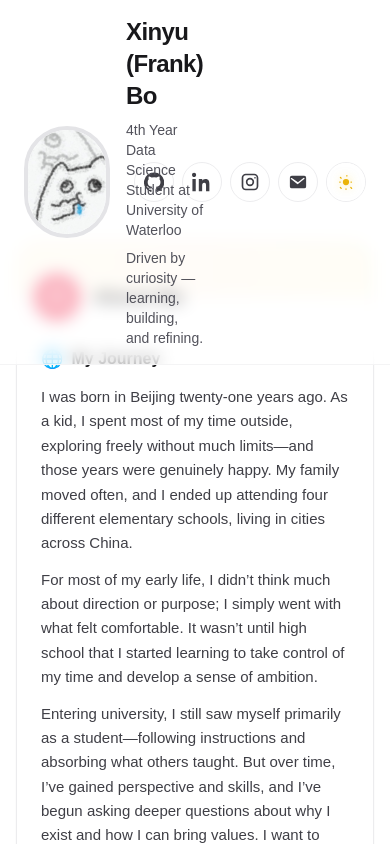
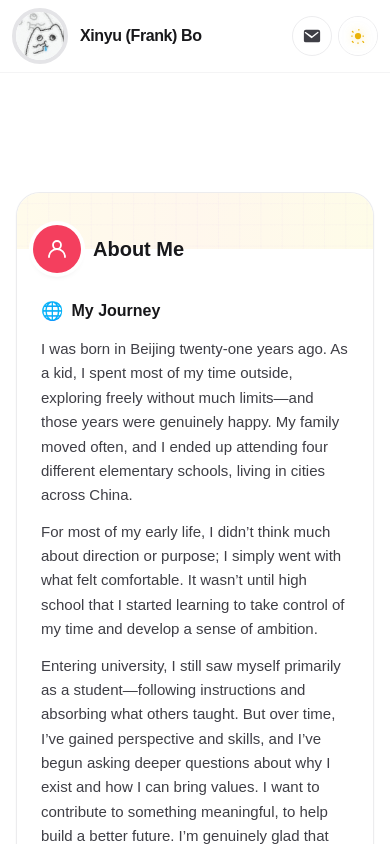
Before and after one commit to babarener/My-Website, a Next.js app: page / in a window 390 px wide. Shown: the top 844 px of the page. Built offline with nearby package versions, Linux system fonts and the light colour scheme.

Commit message:
Make header responsive on small screens

```diff
--- a/src/components/Navbar.tsx
+++ b/src/components/Navbar.tsx
@@ -29,45 +29,45 @@ export default function Navbar() {
       >
         <div
           className={[
-            "mx-auto max-w-6xl px-6 flex items-center justify-between gap-6",
+            "mx-auto max-w-6xl px-3 sm:px-6 flex items-center justify-between gap-2 sm:gap-6",
             "transition-all duration-300",
-            scrolled ? "py-1" : "py-4",
+            scrolled ? "py-1.5 sm:py-1" : "py-2 sm:py-4",
             ].join(" ")}
         >
           {/* 左侧：头像 + 名字 + 简介（滚动时隐藏姓名与简介，头像缩小） */}
-          <div className="flex items-center gap-4 sm:gap-5 min-w-0">
+          <div className="flex min-w-0 flex-1 items-center gap-3 sm:gap-5">
             <img
               src="/frank.jpg"
               alt="Frank Bo"
               className={[
                 "rounded-full border-4 border-zinc-200 dark:border-zinc-800 object-cover",
                 "transition-all duration-300",
-                scrolled ? "w-10 h-10 border-2" : "w-28 h-28",
+                scrolled ? "w-9 h-9 sm:w-10 sm:h-10 border-2" : "w-14 h-14 sm:w-28 sm:h-28",
               ].join(" ")}
             />
 
             <div
               className={[
-                "transition-all duration-300 origin-left",
+                "min-w-0 transition-all duration-300 origin-left",
                 scrolled
                   ? "opacity-0 scale-95 -translate-x-2 pointer-events-none select-none"
                   : "opacity-100 scale-100 translate-x-0",
               ].join(" ")}
             >
-              <h1 className="text-2xl sm:text-3xl font-bold tracking-tight">
+              <h1 className="text-base leading-tight sm:text-3xl font-bold tracking-tight break-words">
                 Xinyu (Frank) Bo
               </h1>
-              <p className="mt-2 text-zinc-600 dark:text-zinc-400 text-sm sm:text-base max-w-md">
+              <p className="hidden sm:block mt-2 text-zinc-600 dark:text-zinc-400 text-sm sm:text-base max-w-md">
                 4th Year Data Science Student at University of Waterloo
               </p>
-              <p className="mt-2 text-zinc-600 dark:text-zinc-400 text-sm sm:text-base max-w-md">
+              <p className="hidden sm:block mt-2 text-zinc-600 dark:text-zinc-400 text-sm sm:text-base max-w-md">
                 Driven by curiosity — learning, building, and refining.
               </p>
             </div>
           </div>
 
           {/* 右侧：社交图标 + 邮件 + 暗黑模式 */}
-          <div className="flex items-center gap-2 sm:gap-3">
+          <div className="flex shrink-0 items-center gap-1.5 sm:gap-3">
             <SocialLinks />
             <EmailButton email="xbo@uwaterloo.ca" />
             <ThemeToggle />
@@ -78,7 +78,7 @@ export default function Navbar() {
       {/* 顶部占位，避免内容被固定导航遮挡 */}
       <div
         aria-hidden="true"
-        className={scrolled ? "h-[44px]" : "h-[120px] sm:h-[128px]"}
+        className={scrolled ? "h-[42px] sm:h-[44px]" : "h-[72px] sm:h-[128px]"}
       />
     </>
   );
@@ -119,7 +119,7 @@ function SocialLinks() {
     "inline-flex items-center justify-center rounded-full h-10 w-10 sm:h-11 sm:w-11 border border-zinc-200/70 dark:border-zinc-800/70 transition-all duration-200 focus:outline-none focus:ring-2 focus:ring-blue-500/40 text-zinc-700 dark:text-zinc-300";
 
   return (
-    <nav aria-label="Social links" className="flex items-center gap-2 sm:gap-3">
+    <nav aria-label="Social links" className="hidden sm:flex items-center gap-2 sm:gap-3">
       {/* GitHub */}
       <a
         href="https://github.com/babarener"
```
